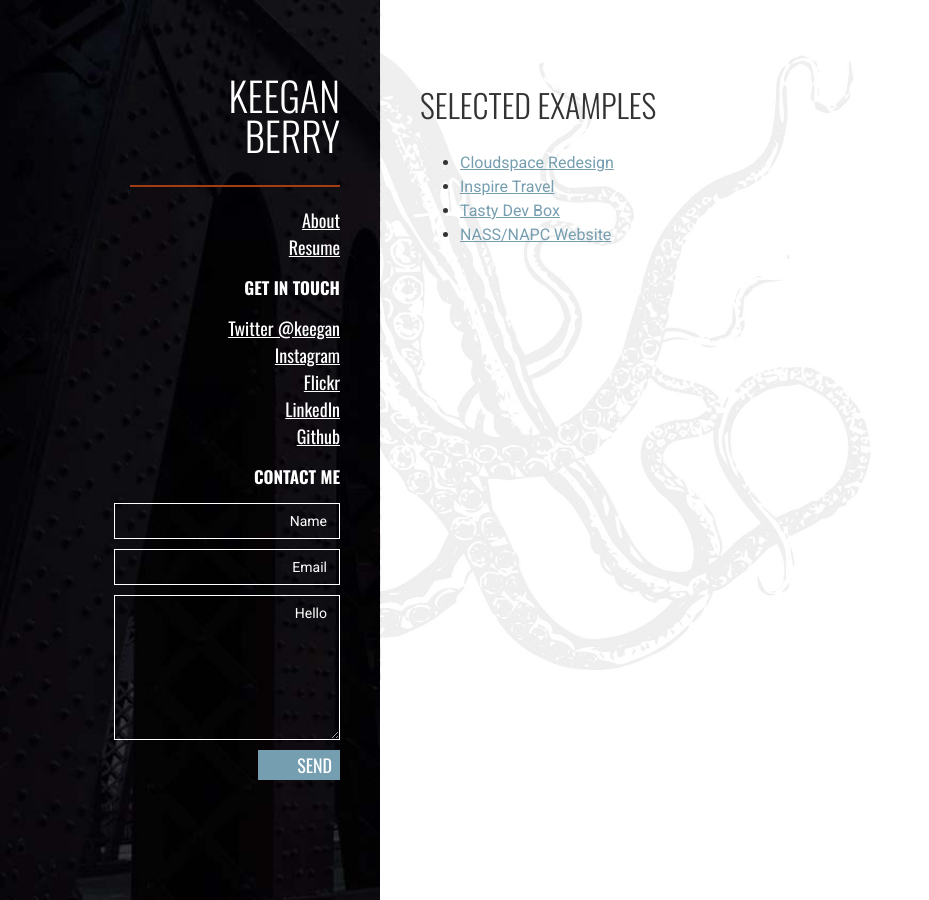
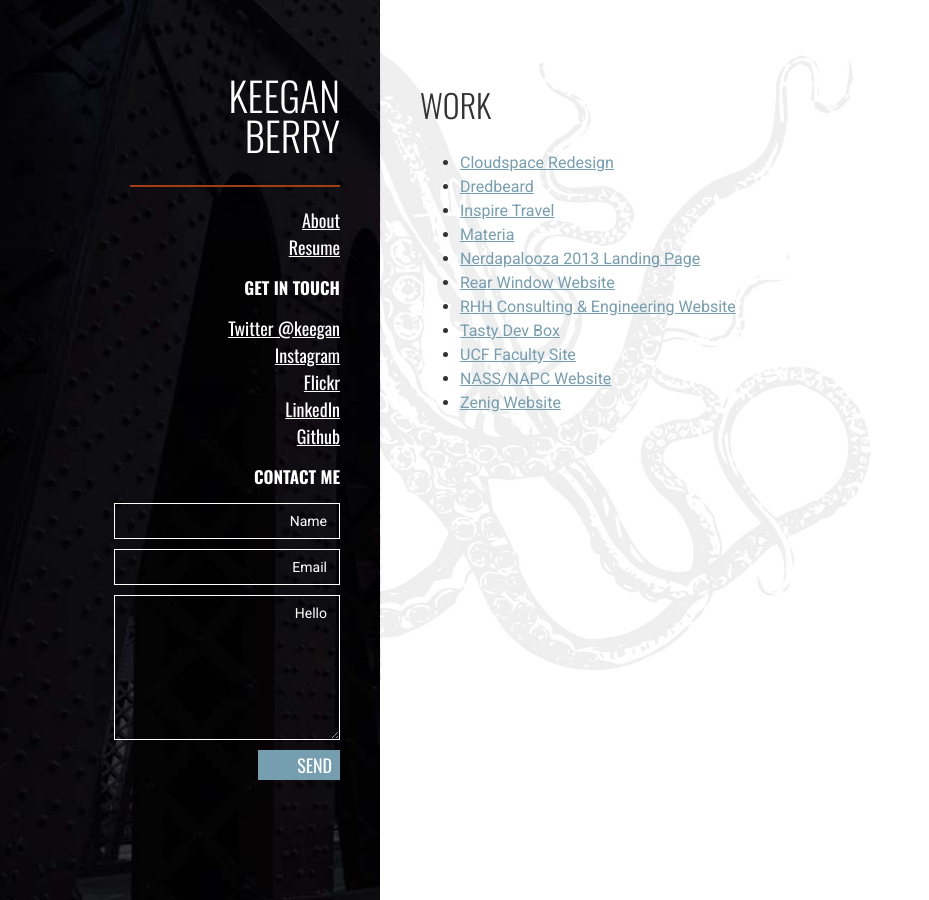
Before and after one commit to keeeeeegan/new-site, a Jekyll site: the page built from work.md, in a window 1280 px wide. Shown: the whole page, without its empty margins (0-929 px from the left). Built offline with Jekyll 4.4.1, drawn with Linux system fonts in a browser that asks for light colours; nearby versions of some CDN libraries.

```diff
--- a/_includes/head.html
+++ b/_includes/head.html
@@ -12,4 +12,8 @@
   <link rel="stylesheet" href="{{ "/css/main.css" | prepend: site.baseurl }}">
   <link rel="canonical" href="{{ page.url | replace:'index.html','' | prepend: site.baseurl | prepend: site.url }}">
   <link rel="alternate" type="application/rss+xml" title="{{ site.title }}" href="{{ "/feed.xml" | prepend: site.baseurl | prepend: site.url }}" />
+
+  {% if page.custom_stylesheet_href %}
+    <link href="{{page.custom_stylesheet_href}}"  rel="stylesheet">
+  {% endif %}
 </head>
--- a/_posts/2017-06-03-goth-cake.markdown
+++ b/_posts/2017-06-03-goth-cake.markdown
@@ -3,5 +3,9 @@
 title:  "Goth Cake"
 date:   2017-06-03 01:02:52
 categories: jekyll update
-published: false
+published: true
+custom_stylesheet_href: https://fonts.googleapis.com/css?family=Creepster
+# custom_javascript_src: https://fonts.googleapis.com/css?family=Creepster
 ---
+
+I made a <span style="font-family: 'Creepster', cursive; font-size: 125%;">Black Velvet</span> cake for my friend.
--- a/_work/2016-06-26-zenig-website.markdown
+++ b/_work/2016-06-26-zenig-website.markdown
@@ -21,6 +21,12 @@
   <figcaption>Zenig homepage</figcaption>
 </figure>
 
+<div class="speech-bubb">
+  <span class="title">TL;DR</span>
+  <p>"This project was pretty great - I hadn’t
+  worked with Bourbon-Neat before."</p>
+</div>
+
 <figure class="portfolio-image bordered">
   <img src="/img/portfolio/misc/zenig-product.png" alt="Zenig product page"/>
   <figcaption>Zenig product page for <em>Kiosk</em></figcaption>
--- a/work.md
+++ b/work.md
@@ -1,11 +1,11 @@
 ---
 layout: portfolio-overview
-title: Selected Examples
+title: Work
 permalink: /work/
 published: true
 ---
 
-<!-- <ul class="work-list">
+<ul class="work-list">
   {% for post in site.work %}
     <li>
       <a class="work-item-wrapper" href="{{ post.url | prepend: site.baseurl }}">
@@ -15,96 +15,4 @@
       </a>
     </li>
   {% endfor %}
-</ul> -->
-
-<ul class="work-list">
-
-    <li>
-      <a class="work-item-wrapper" href="/work/cloudspace-redesign/">
-        <span class="work-title">
-          Cloudspace Redesign
-        </span>
-      </a>
-    </li>
-
-    <!-- <li>
-      <a class="work-item-wrapper" href="/work/dredbeard/">
-        <span class="work-title">
-          Dredbeard
-        </span>
-      </a>
-    </li> -->
-
-    <li>
-      <a class="work-item-wrapper" href="/work/inspire-travel/">
-        <span class="work-title">
-          Inspire Travel
-        </span>
-      </a>
-    </li>
-
-    <!-- <li>
-      <a class="work-item-wrapper" href="/work/materia/">
-        <span class="work-title">
-          Materia
-        </span>
-      </a>
-    </li> -->
-
-    <!-- <li>
-      <a class="work-item-wrapper" href="/work/nerdapalooza/">
-        <span class="work-title">
-          Nerdapalooza 2013 Landing Page
-        </span>
-      </a>
-    </li> -->
-
-    <!-- <li>
-      <a class="work-item-wrapper" href="/work/rear-window/">
-        <span class="work-title">
-          Rear Window Website
-        </span>
-      </a>
-    </li> -->
-
-    <!-- <li>
-      <a class="work-item-wrapper" href="/work/rhh-consulting-engineering/">
-        <span class="work-title">
-          RHH Consulting &amp; Engineering Website
-        </span>
-      </a>
-    </li> -->
-
-    <li>
-      <a class="work-item-wrapper" href="/work/tasty-dev-box/">
-        <span class="work-title">
-          Tasty Dev Box
-        </span>
-      </a>
-    </li>
-
-    <!-- <li>
-      <a class="work-item-wrapper" href="/work/ucf-sites/">
-        <span class="work-title">
-          UCF Faculty Site
-        </span>
-      </a>
-    </li> -->
-
-    <li>
-      <a class="work-item-wrapper" href="/work/nass-site/">
-        <span class="work-title">
-          NASS/NAPC Website
-        </span>
-      </a>
-    </li>
-
-    <!-- <li>
-      <a class="work-item-wrapper" href="/work/zenig/">
-        <span class="work-title">
-          Zenig Website
-        </span>
-      </a>
-    </li> -->
-
 </ul>
```
